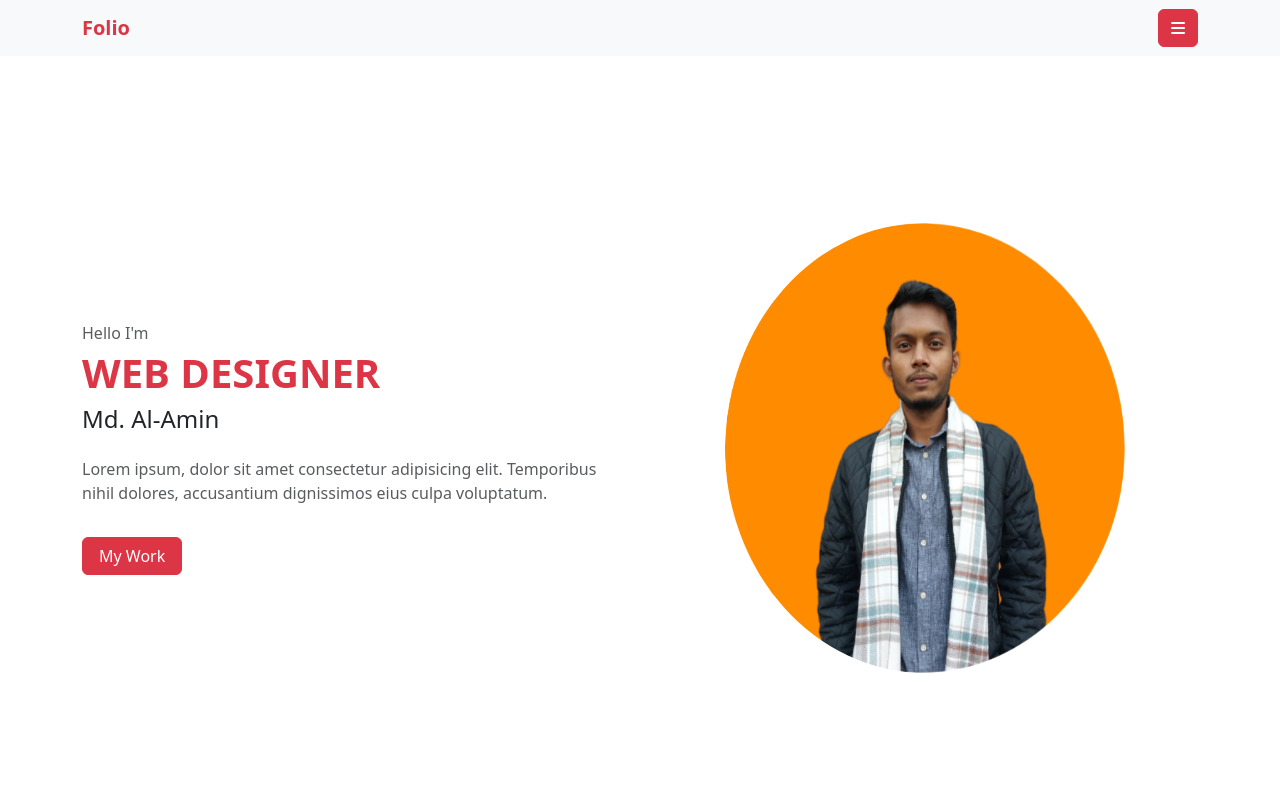
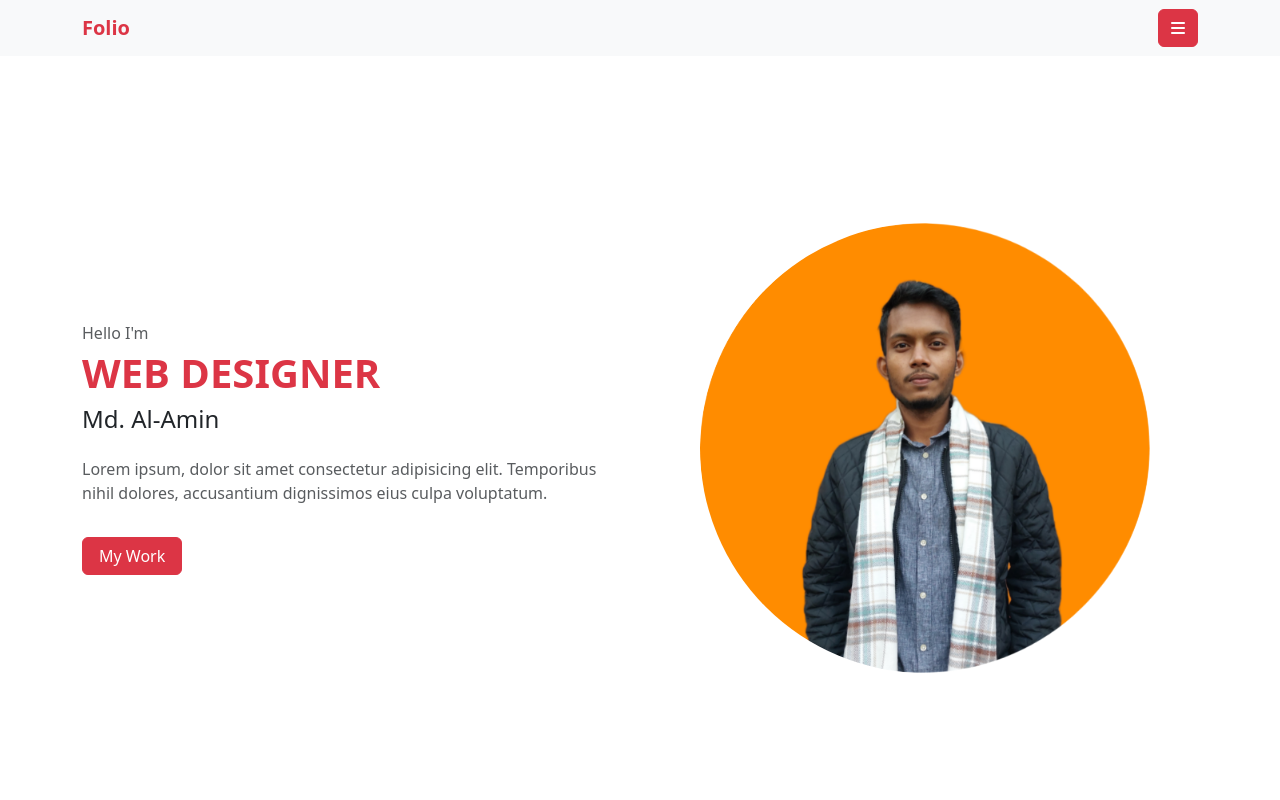
Before and after one commit to iammdalamin/portfolio-assignment, a plain HTML site: page index.html in a window 1280 px wide. Shown: the top 800 px of the page. Drawn offline with nearby package versions, Linux system fonts and the light colour scheme.

Commit message:
profile image sizing

```diff
--- a/assets/style/style.css
+++ b/assets/style/style.css
@@ -17,7 +17,8 @@ button:focus {
 
 .portfolio-img {
   height: 450px;
-  width: 400px;
+  width: 450px;
+  max-width: 100%;
 }
 
 .author-img {
```
